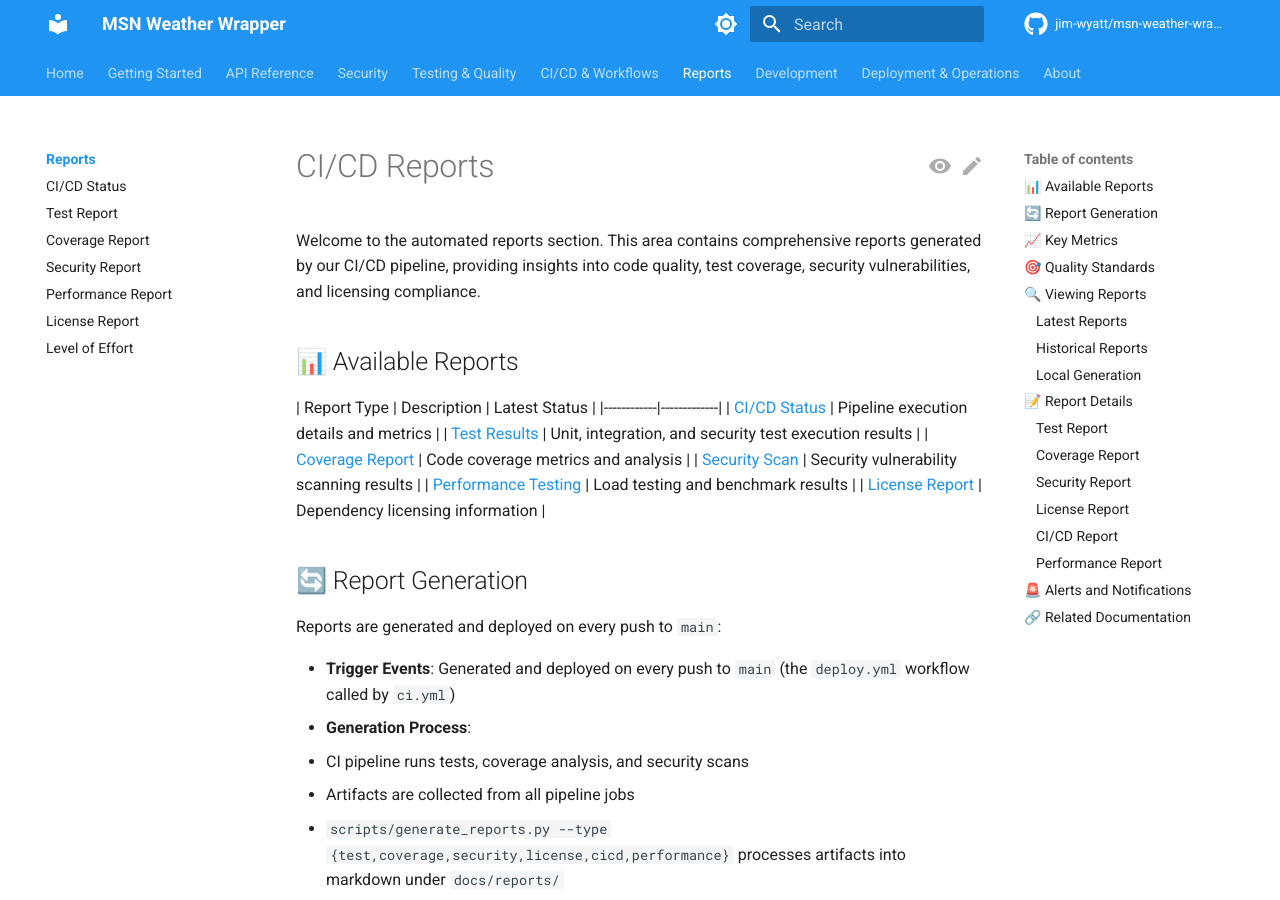
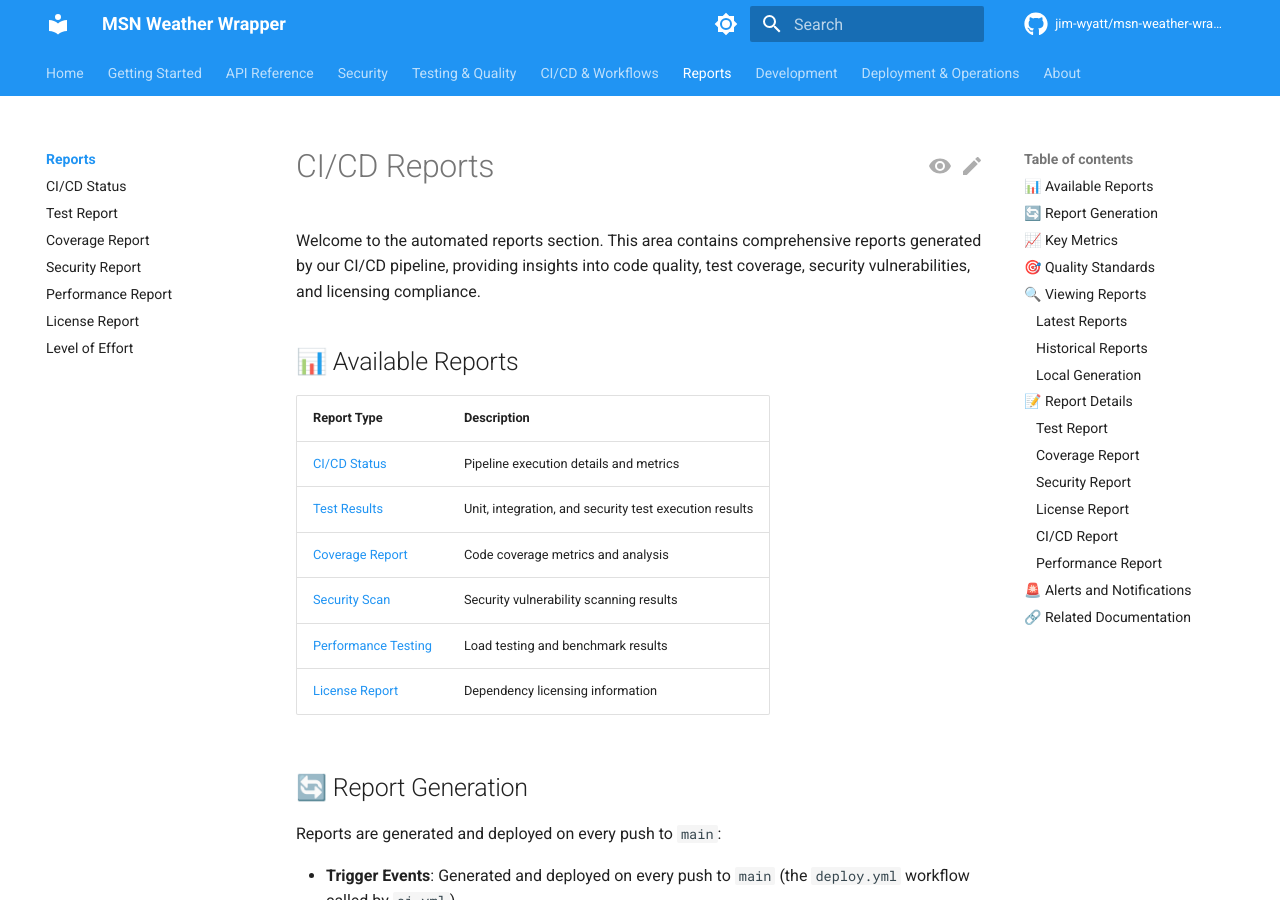
Before and after one commit to jim-wyatt/msn-weather-wrapper, an MkDocs documentation site: the page built from docs/reports/index.md, in a window 1280 px wide and 900 px high. Built offline with MkDocs 1.6.1 and Material for MkDocs 9.7.7, drawn with Linux system fonts in a browser that asks for light colours; comment, search, counter and statistics services are not loaded; the version menu is left out.

Commit message:
docs: fix report table header after removing the badge column
Co-Authored-By: Claude Fable 5.1 <noreply@anthropic.com>

```diff
--- a/docs/reports/index.md
+++ b/docs/reports/index.md
@@ -4,7 +4,7 @@ Welcome to the automated reports section. This area contains comprehensive repor
 
 ## 📊 Available Reports
 
-| Report Type | Description | Latest Status |
+| Report Type | Description |
 |------------|-------------|
 | [CI/CD Status](ci-cd.md) | Pipeline execution details and metrics |
 | [Test Results](test-report.md) | Unit, integration, and security test execution results |
```
